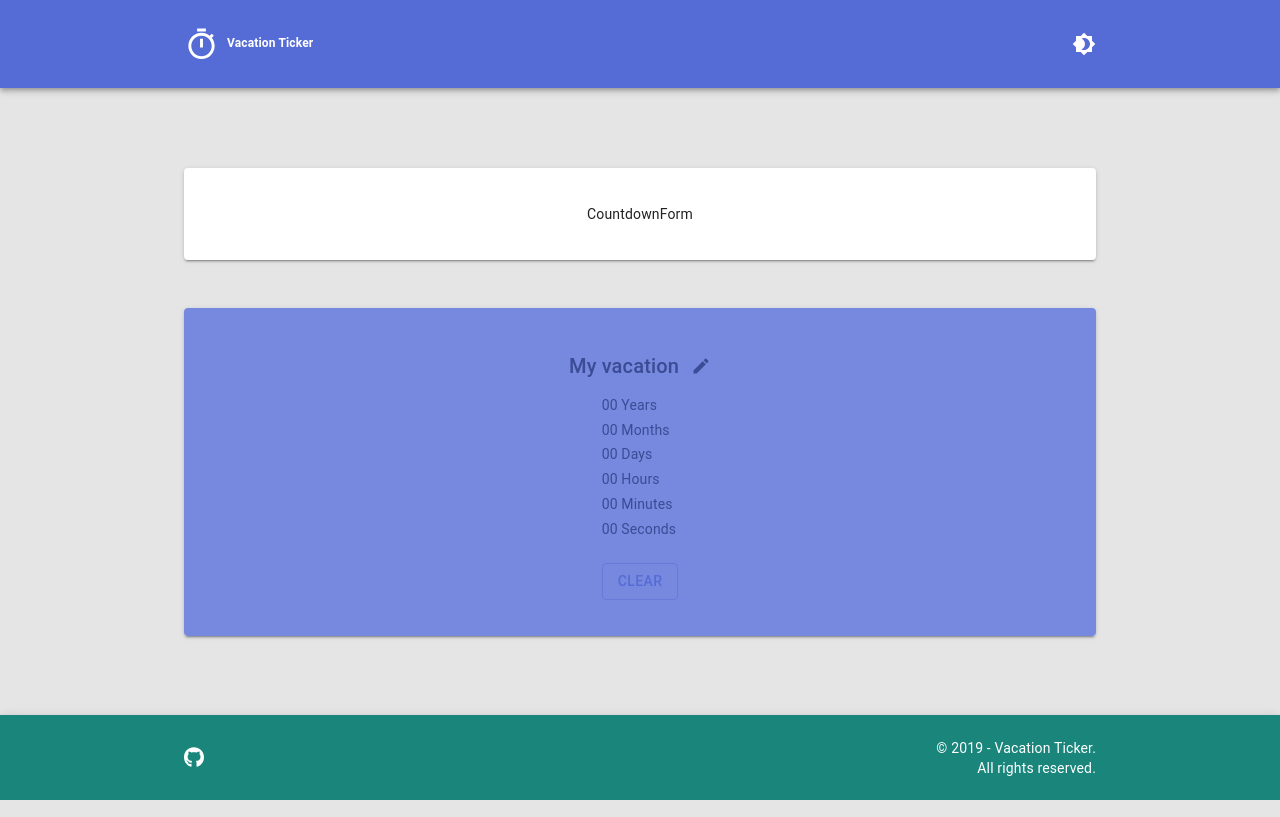
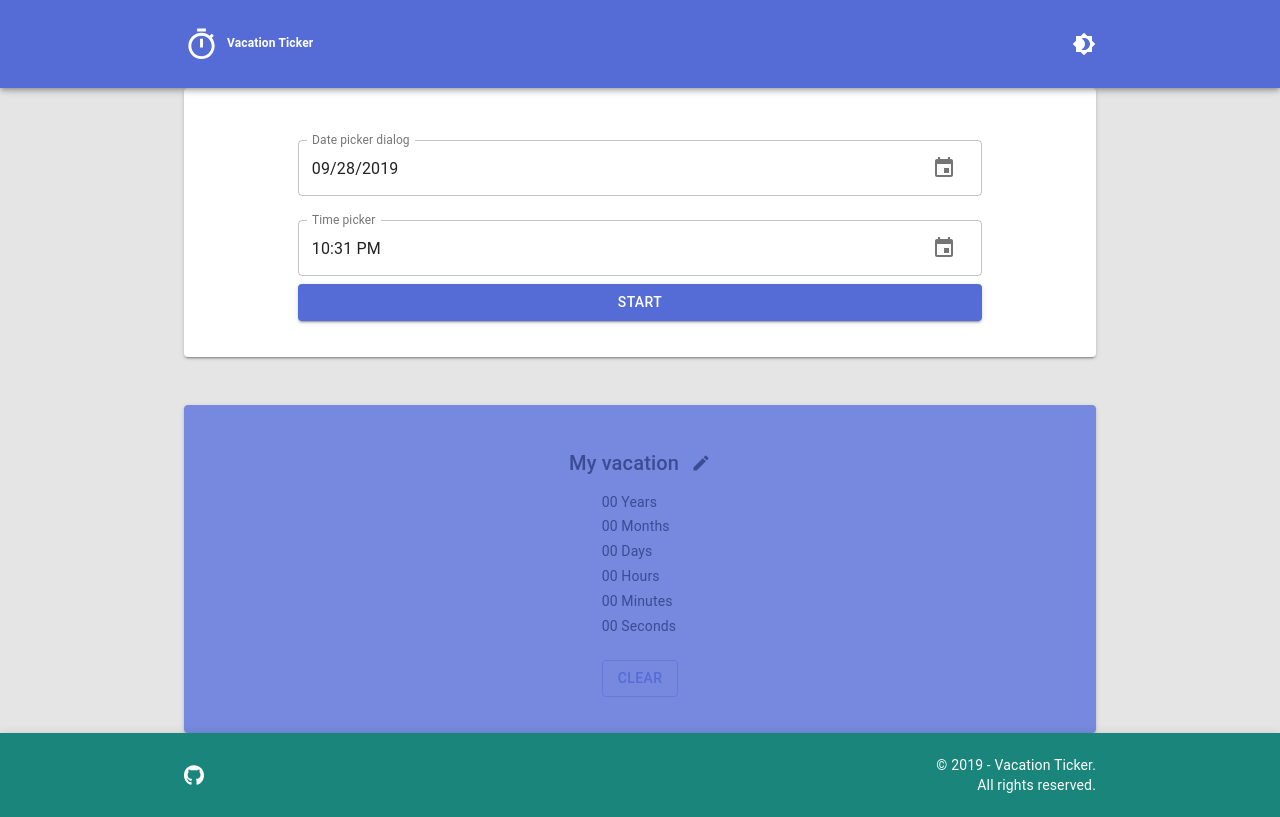
Before and after one commit to Cuuki/vacation-ticker, a Next.js app: page / in a window 1280 px wide. Built offline with nearby package versions, Linux system fonts and the light colour scheme.

Commit message:
feat(page-layout): add countdown form date/time pickers and libraries
closes #10

```diff
--- a/components/Countdown/CountdownForm/CountdownForm.tsx
+++ b/components/Countdown/CountdownForm/CountdownForm.tsx
@@ -1,5 +1,53 @@
+import React from 'react';
+import DateFnsUtils from '@date-io/date-fns';
+import {
+  MuiPickersUtilsProvider,
+  KeyboardTimePicker,
+  KeyboardDatePicker,
+} from '@material-ui/pickers';
+import Button from '@material-ui/core/Button';
+
 const CountdownForm: React.FC = () => {
-  return <>CountdownForm</>;
+  const [selectedDate, setSelectedDate] = React.useState(new Date());
+
+  const handleDateChange = date => {
+    setSelectedDate(date);
+  };
+
+  return (
+    <>
+      <MuiPickersUtilsProvider utils={DateFnsUtils}>
+        <form>
+          <KeyboardDatePicker
+            margin="normal"
+            label="Date picker dialog"
+            format="MM/dd/yyyy"
+            value={selectedDate}
+            fullWidth
+            inputVariant="outlined"
+            onChange={handleDateChange}
+            KeyboardButtonProps={{
+              'aria-label': 'change date',
+            }}
+          />
+          <KeyboardTimePicker
+            margin="normal"
+            label="Time picker"
+            value={selectedDate}
+            fullWidth
+            inputVariant="outlined"
+            onChange={handleDateChange}
+            KeyboardButtonProps={{
+              'aria-label': 'change time',
+            }}
+          />
+          <Button variant="contained" color="primary" type="submit" fullWidth>
+            Start
+          </Button>
+        </form>
+      </MuiPickersUtilsProvider>
+    </>
+  );
 };
 
 export default CountdownForm;
--- a/package.json
+++ b/package.json
@@ -20,13 +20,16 @@
     "start": "next start"
   },
   "dependencies": {
+    "@date-io/date-fns": "^1.3.11",
     "@material-ui/core": "^4.4.3",
     "@material-ui/icons": "^4.4.3",
+    "@material-ui/pickers": "^3.2.6",
     "@material-ui/styles": "^4.4.3",
     "@types/node": "^12.7.2",
     "@types/react": "16.9.2",
     "@types/react-dom": "16.9.0",
     "@types/styled-components": "^4.1.18",
+    "date-fns": "^2.0.0-beta.5",
     "eslint-import-resolver-babel-module": "^5.1.0",
     "next": "^9.0.6",
     "polished": "^3.4.1",
```
Also changed, not shown: 1 other file (tests, documents, lock files or other folders).
